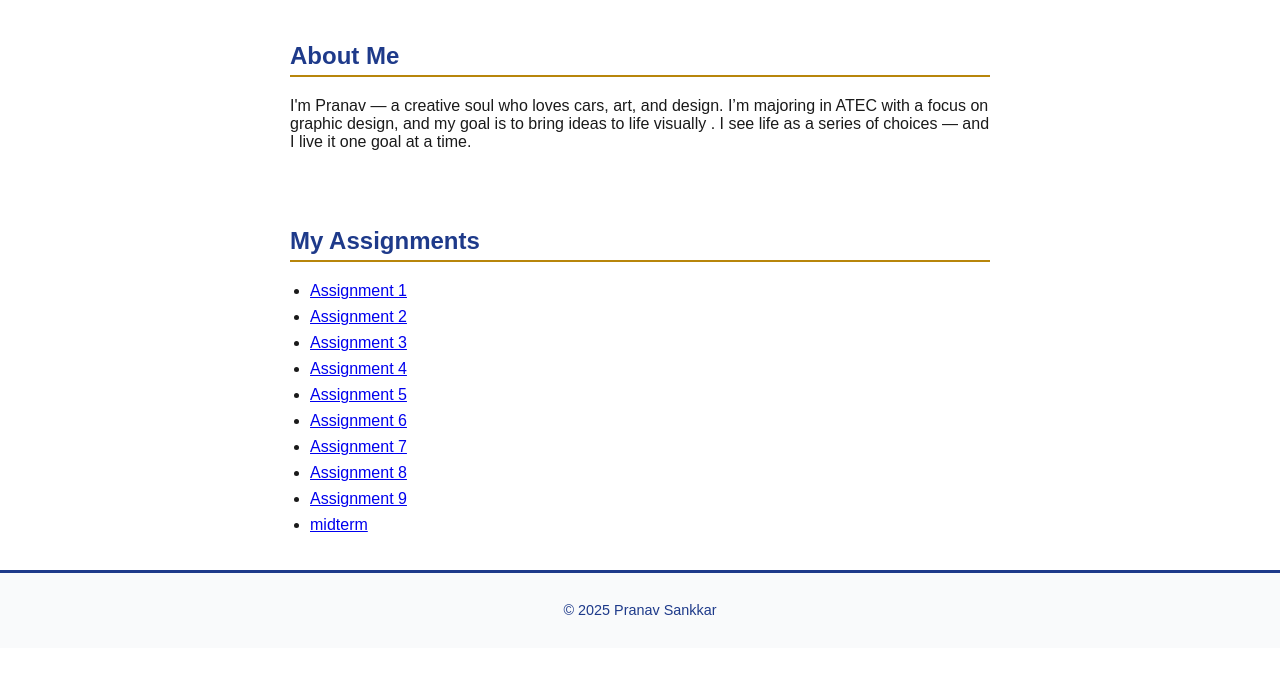
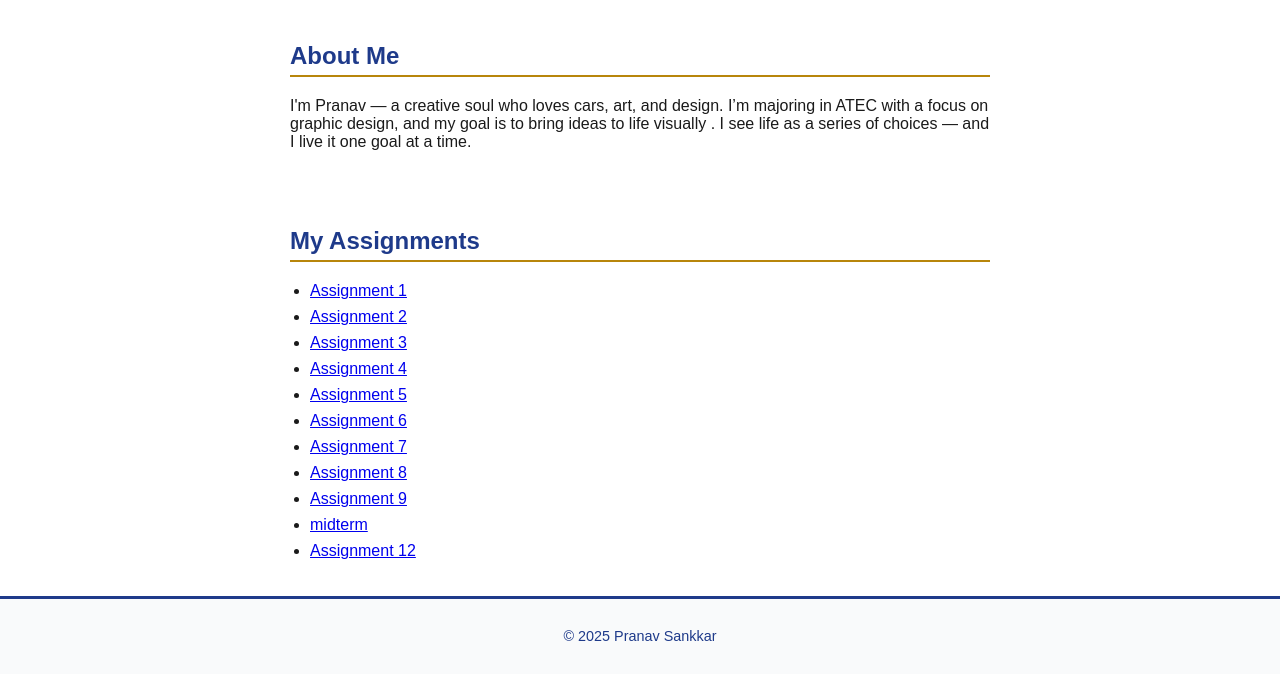
Before and after one commit to GoldenDragon23/internet-studio, a plain HTML site: page index.html in a window 1280 px wide. Shown: the part 700-1374 px from the top of the page. Before the commit the page ends 1348 px from the top, so only its background shows below. Drawn offline with Linux system fonts and the light colour scheme.

Commit message:
Add link to Assignment 12 in index.html

```diff
--- a/index.html
+++ b/index.html
@@ -41,6 +41,7 @@
 			<li><a href="asg8/domain.html">Assignment 8</a></li>
 			<li><a href="asg9/">Assignment 9</a></li>
 			<li><a href="midterm/">midterm</a></li>
+			<li><a href="asg12/">Assignment 12</a></li>
     	</ul>
   </section>
 
```
